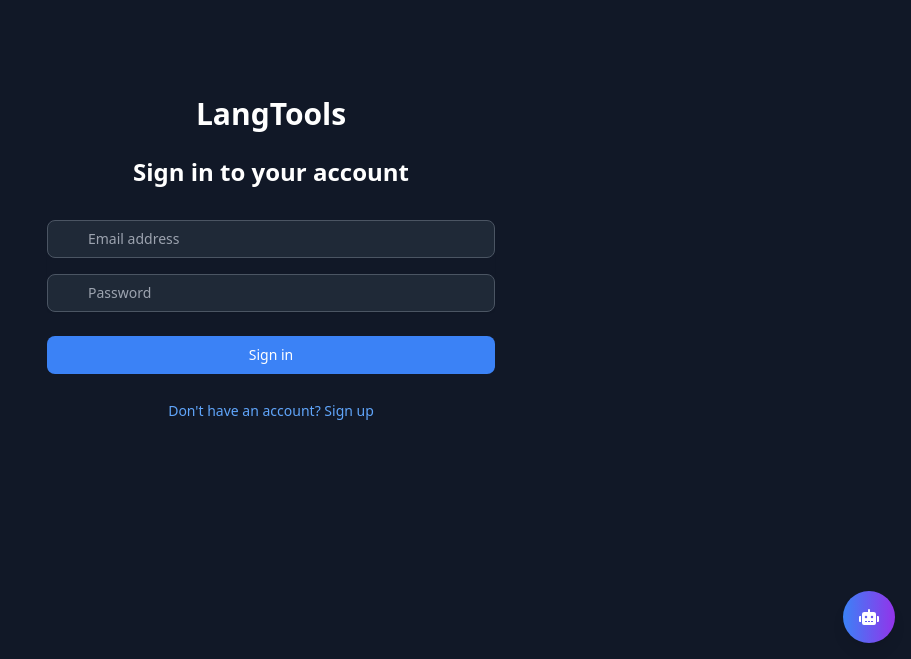
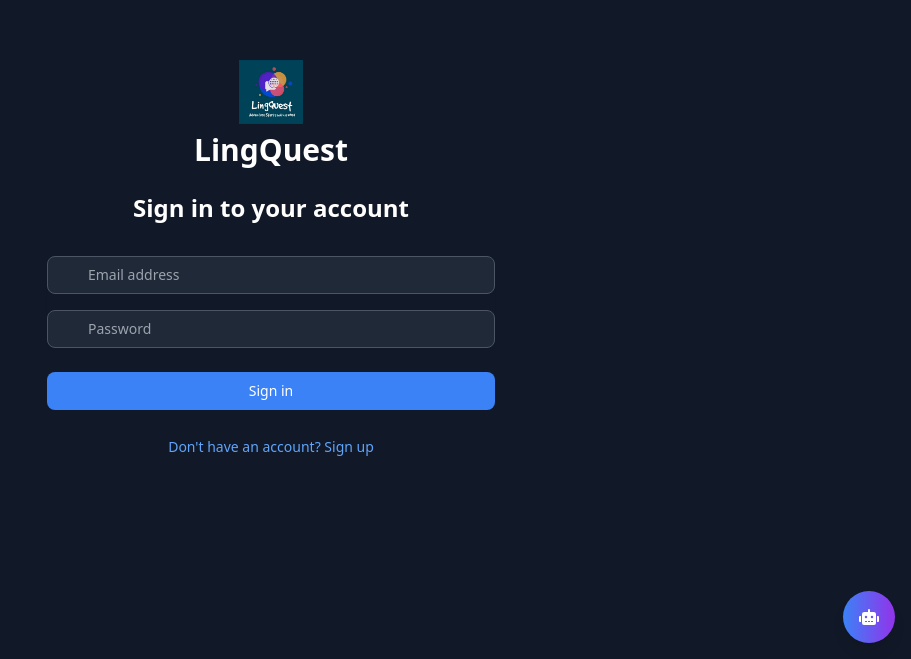
Before and after one commit to Kshitizjain11/Language_Translator, a Next.js app: page /login in a window 1280 px wide. Shown: the part 141-800 px from the top of the page, without its empty margins (369-1280 px from the left). Built offline with nearby package versions, Linux system fonts and the light colour scheme.

Commit message:
For Deployment

```diff
--- a/src/app/login/page.tsx
+++ b/src/app/login/page.tsx
@@ -67,9 +67,10 @@
   return (
     <div className="min-h-screen flex items-center justify-center bg-gray-50 dark:bg-gray-900 py-12 px-4 sm:px-6 lg:px-8">
       <div className="max-w-md w-full space-y-8">
-        <div>
+        <div className="flex flex-col items-center">
+          <img src="/logo.png" alt="LingQuest Logo" className="w-16 h-16 mb-2" />
           <h1 className="text-center text-3xl font-bold text-gray-900 dark:text-white">
-            LangTools
+            LingQuest
           </h1>
           <h2 className="mt-6 text-center text-2xl font-bold text-gray-900 dark:text-white">
             {isLogin ? 'Sign in to your account' : 'Create a new account'}
```
